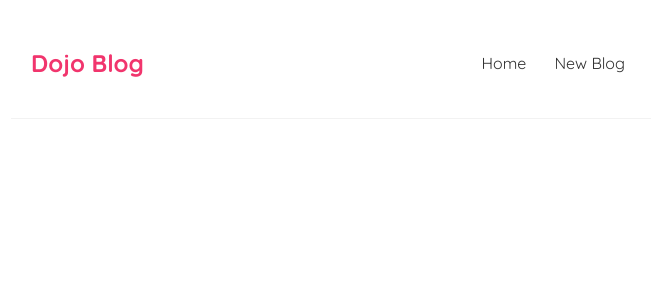
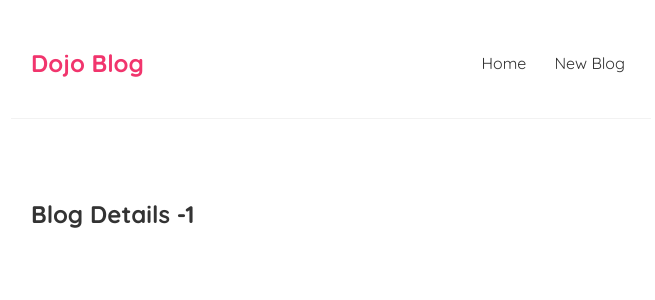
Before and after one commit to LijuJacob08/ReactLearning, a React (Create React App) app in the folder react-todo-app/: page /blogs/1 in a window 1280 px wide. Shown: the top 300 px of the page, without its empty margins (309-964 px from the left). Built offline with nearby package versions, Linux system fonts and the light colour scheme; the HTML template or start-up script is replaced by a standard one.

Commit message:
Route Parameters

```diff
--- a/react-todo-app/src/App.js
+++ b/react-todo-app/src/App.js
@@ -3,6 +3,7 @@
 import Home from './Home';
 import {BrowserRouter as Router,Route,Switch } from 'react-router-dom';
 import Create from './Create';
+import BlogDetails from './BlogDetails';
 function App() {
 
   return (
@@ -18,6 +19,9 @@
           <Route path="/create">
             <Create />
           </Route>
+          <Route path="/blogs/:id">
+            <BlogDetails />
+          </Route>
       </Switch>
       </div>
       </div>
--- /dev/null
+++ b/react-todo-app/src/BlogDetails.js
@@ -0,0 +1,16 @@
+import { useParams } from "react-router";
+import BlogList from "./BlogList";
+
+const BlogDetails = () => {
+
+    const{id} =useParams();
+    return (
+        <div className="bolog-details">
+                 <h2>Blog Details -{id}</h2>
+        </div>
+
+
+    );
+}
+
+export default BlogDetails;
--- a/react-todo-app/src/BlogList.js
+++ b/react-todo-app/src/BlogList.js
@@ -1,3 +1,5 @@
+import { Link } from "react-router-dom";
+
 const BlogList = ({blogs} ) => {
 
     return (
@@ -6,8 +8,10 @@
 
             {blogs.map((blog) => (
                 <div className="blog-preview" key={blog.id}>
+                      <Link to={`/blogs/${blog.id}`}>
                     <h2>{blog.title}</h2>
                     <p>written by {blog.author}</p>
+                    </Link>
                 </div>
             ))}
         </div>
--- a/react-todo-app/src/index.css
+++ b/react-todo-app/src/index.css
@@ -44,3 +44,6 @@
   color: #f1356d;
   margin-bottom: 8px;
 }
+.blog-preview a{
+  text-decoration:none;
+}
```
